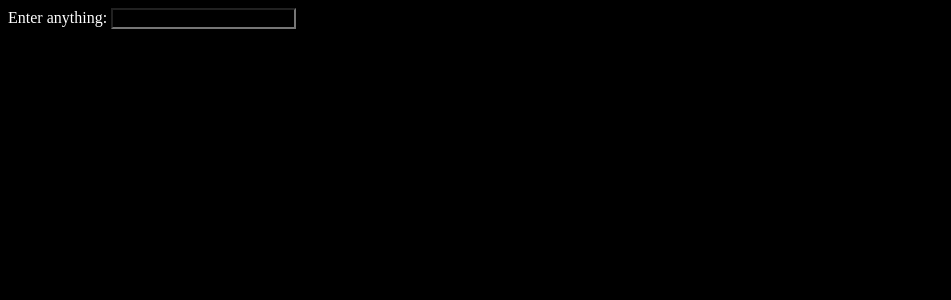
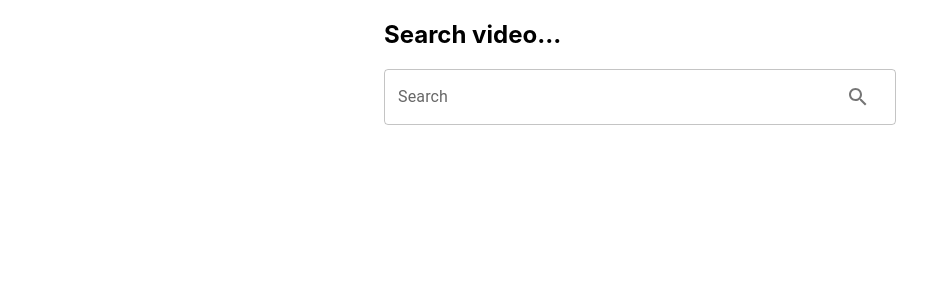
Before and after one commit to S-Sanjith/Personal-Youtube-Web-Player, a React (Create React App) app in the folder client/: page / in a window 1280 px wide. Shown: the top 300 px of the page, without its empty margins (0-951 px from the left). Built offline with nearby package versions, Linux system fonts and the light colour scheme.

Commit message:
Search Bar added

```diff
--- /dev/null
+++ b/client/src/App.css
@@ -0,0 +1,12 @@
+.app {
+    display: flex;
+    height: 100vh;
+    width: 100%;
+    align-items: center;
+    flex-direction: column;
+    row-gap: 20px;
+}
+
+.search {
+    width: 40%;
+}
--- a/client/src/App.js
+++ b/client/src/App.js
@@ -1,15 +1,37 @@
-import React from 'react'
-
+import React, { useState } from 'react';
+import './App.css';
+import TextField from "@mui/material/TextField";
+import InputAdornment from '@mui/material/InputAdornment';
+import SearchIcon from '@material-ui/icons/Search';
+import IconButton from "@material-ui/core/IconButton";
 
 function App() {
   return (
     <div className='app'>
-      <form>
-        <label for='searchField'>Enter anything:  </label>
-        <input type='text' id='searchField'></input>
-      </form>
+      <SearchBar />
     </div>
   )
 }
 
+function SearchBar() {
+  return (
+  <div className='search'>
+      <h2>Search video...</h2>
+      <TextField
+        fullWidth
+        label="Search"
+        InputProps={{
+          endAdornment: (
+            <InputAdornment>
+              <IconButton>
+                <SearchIcon />
+              </IconButton>
+            </InputAdornment>
+          )
+        }}
+      />
+  </div>
+  )
+}
+
 export default App
--- a/client/src/index.css
+++ b/client/src/index.css
@@ -1,4 +1,3 @@
-/*
 body {
   margin: 0;
   font-family: -apple-system, BlinkMacSystemFont, 'Segoe UI', 'Roboto', 'Oxygen',
@@ -12,9 +11,3 @@ code {
   font-family: source-code-pro, Menlo, Monaco, Consolas, 'Courier New',
     monospace;
 }
-*/
-
-* {
-  background-color: black;
-  color: white;
-}
--- a/client/src/index.js
+++ b/client/src/index.js
@@ -1,17 +1,7 @@
-import React from 'react';
-import ReactDOM from 'react-dom/client';
-import './index.css';
-import App from './App';
-import reportWebVitals from './reportWebVitals';
+import React from "react";
+import { render } from "react-dom";
+import "./index.css";
+import App from "./App";
 
-const root = ReactDOM.createRoot(document.getElementById('root'));
-root.render(
-  <React.StrictMode>
-    <App />
-  </React.StrictMode>
-);
-
-// If you want to start measuring performance in your app, pass a function
-// to log results (for example: reportWebVitals(console.log))
-// or send to an analytics endpoint. Learn more: https://bit.ly/CRA-vitals
-reportWebVitals();
+const root = document.getElementById("root");
+render(<App />, root);
```
Also changed, not shown: client/package.json (+9 -3 lines), 1 other file (tests, documents, lock files or other folders).
